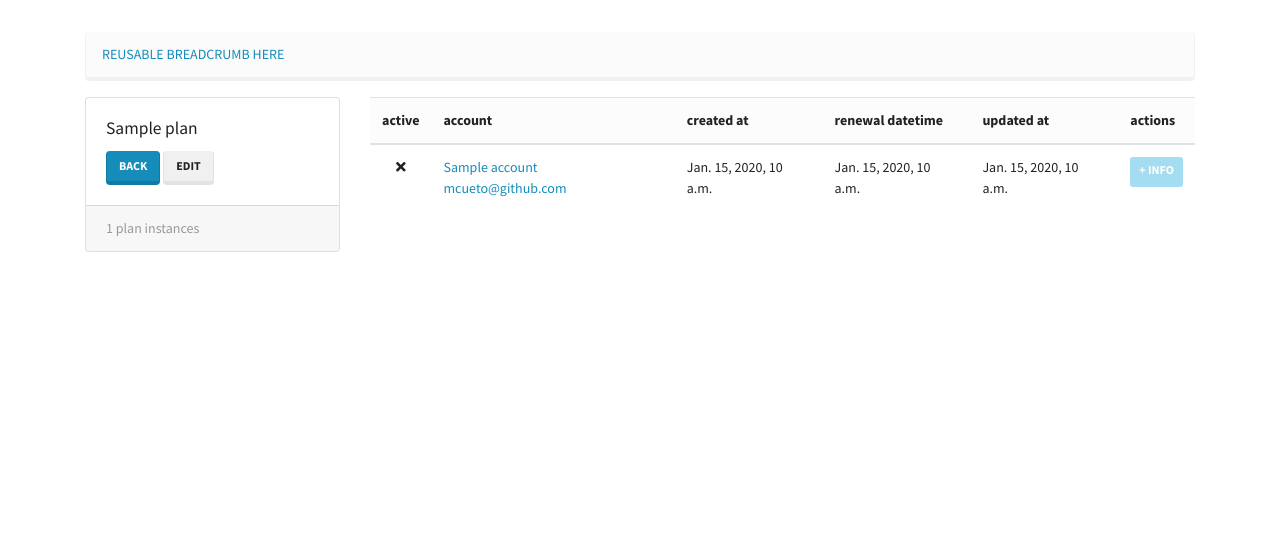
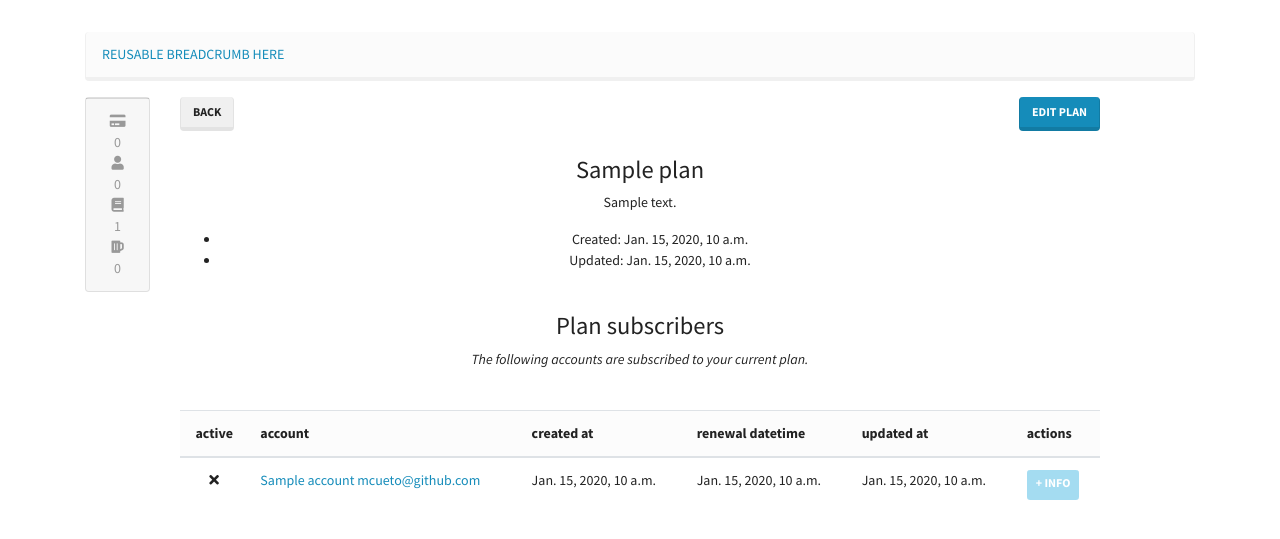
Before and after one commit to agapanto/pagosimple, a Django app: template pagosimple_frontend/templates/dashboard/apps/plans/detail.html in a window 1280 px wide. Shown: the part 57-596 px from the top of the page. Run offline with Django 3.2, Linux system fonts and the light colour scheme; the template is opened without the code that fills it: most values are stand-ins (such as "Sample title", 1, 10 or a date in 2020); some libraries are stand-ins or nearby versions.

Commit message:
Reorder layout to 1-10-1 in most of UI

```diff
--- a/pagosimple_frontend/templates/dashboard/apps/plans/detail.html
+++ b/pagosimple_frontend/templates/dashboard/apps/plans/detail.html
@@ -16,13 +16,62 @@
 
   <div class="row">
 
-    <div class="col-3">
-
-      {% include 'components/plan_card.html' %}
+    <div class="col-1">
+      {% include 'components/app_side_card.html' %}
 
     </div>
 
-    <div class="col-9">
+    <div class="col-10">
+
+      <div class="row">
+        <div class="col-12">
+          <a class="btn btn-secondary float-left mb-4" href="{% url 'app_detail_plan_list' app_unique_id=app_unique_id %}">
+            Back
+          </a>
+          <a class="btn btn-primary float-right mb-4" href="{% url 'app_detail_plan_edit' app_unique_id=app_unique_id plan_unique_id=plan.unique_id %}">
+            EDIT PLAN
+          </a>
+        </div>
+      </div>
+
+      <div class="row">
+        <div class="col-12 mb-4 text-center">
+          <h3>
+            {{ plan.name }}
+          </h3>
+
+          <p>
+            {% if plan.description %}
+              {{ plan.description }}
+            {% else %}
+              <i>There is no description for the current Plan</i>
+            {% endif %}
+          </p>
+
+          <ul class="">
+            <li>
+              Created: {{ plan.created_at }}
+            </li>
+            <li>
+              Updated: {{ plan.updated_at }}
+            </li>
+          </ul>
+
+        </div>
+      </div>
+
+      <div class="row">
+        <div class="col-12 mb-4 text-center">
+          <h3>
+            Plan subscribers
+          </h3>
+          <p>
+            <i>
+              The following accounts are subscribed to your current plan.
+            </i>
+          </p>
+        </div>
+      </div>
 
       <div class="row">
         <div class="col-12">
```
Also changed, not shown: pagosimple_frontend/templates/dashboard/apps/detail.html (+16 -30 lines), pagosimple_frontend/templates/dashboard/apps/plans/create.html (+3 -5 lines), pagosimple_frontend/templates/dashboard/apps/plans/edit.html (+3 -5 lines), pagosimple_frontend/templates/dashboard/apps/plans/list.html (+22 -5 lines).
